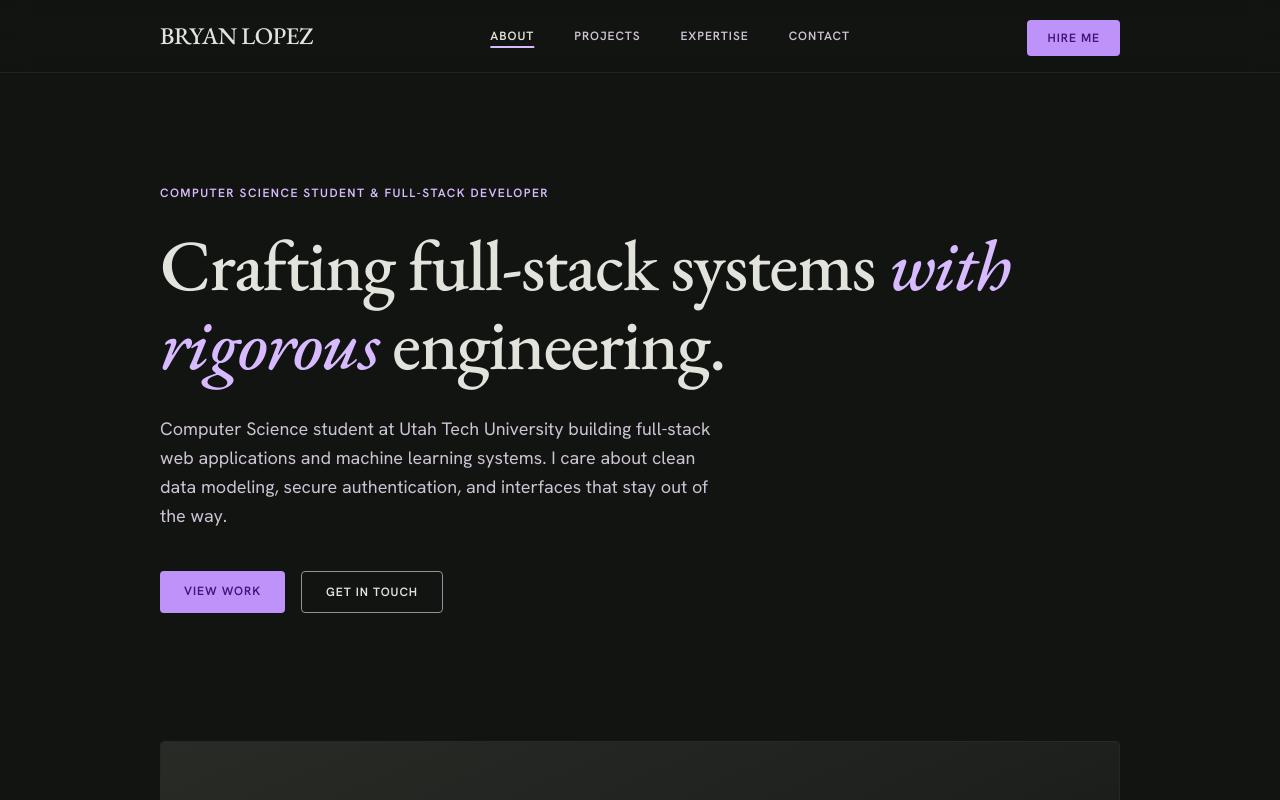
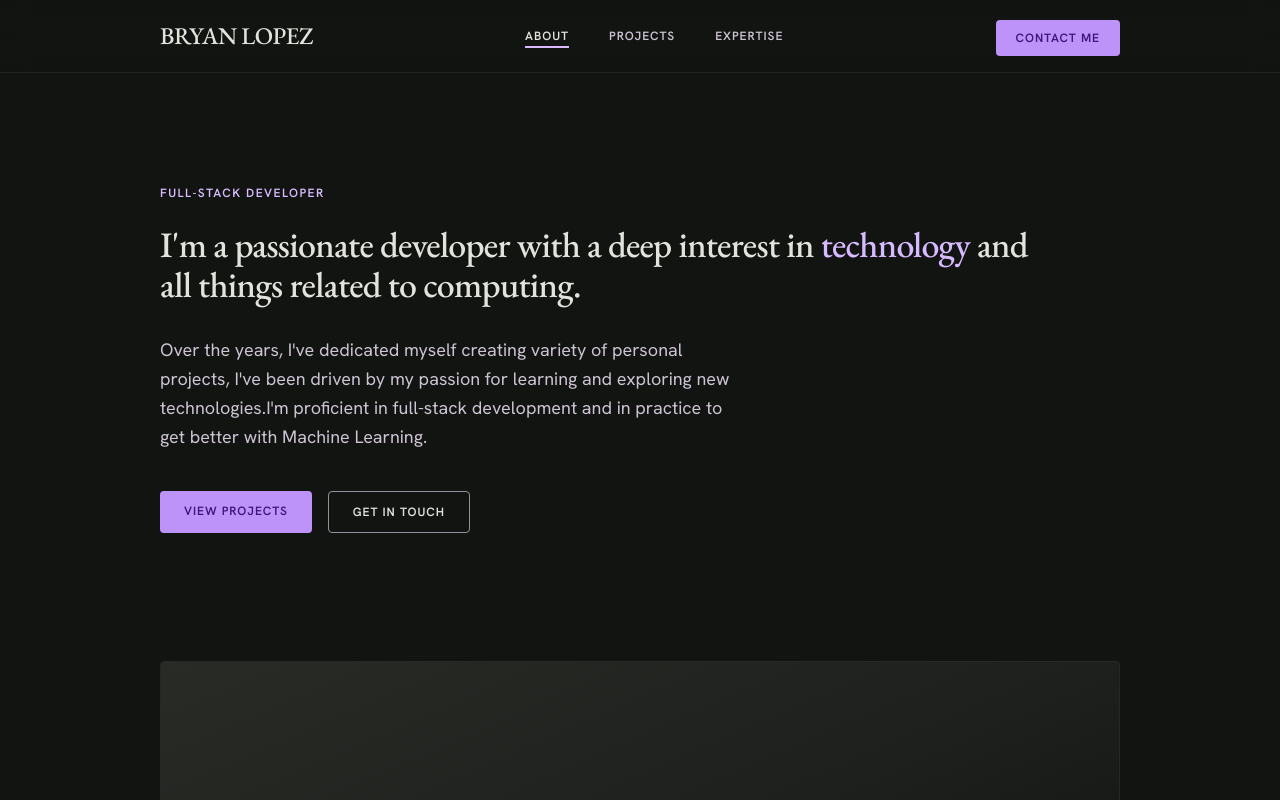
Before and after one commit to boomypig/portfolio, a React (Vite) app: page / in a window 1280 px wide. Shown: the top 800 px of the page. Built offline with nearby package versions, Linux system fonts and the light colour scheme.

Commit message:
changed work to projects and a ton of other paragraphs and headers

```diff
--- a/src/App.jsx
+++ b/src/App.jsx
@@ -1,7 +1,7 @@
 import { Routes, Route } from 'react-router-dom'
 import Layout from './components/Layout.jsx'
 import Home from './pages/Home.jsx'
-import Work from './pages/Work.jsx'
+import Projects from './pages/Projects.jsx'
 import Expertise from './pages/Expertise.jsx'
 import Contact from './pages/Contact.jsx'
 
@@ -10,7 +10,7 @@ function App() {
     <Routes>
       <Route element={<Layout />}>
         <Route index element={<Home />} />
-        <Route path="work" element={<Work />} />
+        <Route path="projects" element={<Projects />} />
         <Route path="expertise" element={<Expertise />} />
         <Route path="contact" element={<Contact />} />
       </Route>
--- a/src/components/Footer.jsx
+++ b/src/components/Footer.jsx
@@ -15,9 +15,6 @@ export default function Footer() {
           <Link to="/" className="editorial text-2xl tracking-tight text-on-surface">
             {profile.wordmark}
           </Link>
-          <p className="mt-4 text-sm text-on-surface-variant">
-            Crafting full-stack systems through rigorous engineering and clean design.
-          </p>
         </div>
 
         <div className="flex flex-col gap-6 md:items-end">
--- a/src/components/Header.jsx
+++ b/src/components/Header.jsx
@@ -37,7 +37,7 @@ export default function Header() {
             to="/contact"
             className="rounded bg-primary-container px-5 py-2.5 text-xs font-semibold uppercase tracking-[0.08em] text-on-primary transition-opacity hover:opacity-90"
           >
-            Hire Me
+            Contact Me
           </Link>
         </div>
 
@@ -73,13 +73,6 @@ export default function Header() {
                 {item.label}
               </NavLink>
             ))}
-            <Link
-              to="/contact"
-              onClick={() => setOpen(false)}
-              className="mt-2 rounded bg-primary-container px-5 py-2.5 text-center text-xs font-semibold uppercase tracking-[0.08em] text-on-primary"
-            >
-              Hire Me
-            </Link>
           </div>
         </nav>
       )}
--- a/src/data/content.js
+++ b/src/data/content.js
@@ -4,10 +4,10 @@
 export const profile = {
   name: 'Bryan Lopez Rosales',
   wordmark: 'BRYAN LOPEZ',
-  title: 'Computer Science Student & Full-Stack Developer',
-  tagline: ['Crafting full-stack systems', 'with rigorous', 'engineering.'],
+  title: 'Full-Stack Developer',
+  tagline: ["I'm a passionate developer with a deep interest in", 'technology ', ' and all things related to computing.'],
   intro:
-    'Computer Science student at Utah Tech University building full-stack web applications and machine learning systems. I care about clean data modeling, secure authentication, and interfaces that stay out of the way.',
+    "Over the years, I've dedicated myself creating variety of personal projects, I've been driven by my passion for learning and exploring new technologies.I'm proficient in full-stack development and in practice to get better with Machine Learning. ",
   shortBio:
     'Just completed my Computer Science degree at Utah Tech University and working as an IT Help Desk Technician supporting 5,000+ users. Honors student focused on full-stack engineering and applied machine learning.',
   location: 'St. George, UT',
@@ -161,7 +161,6 @@ export const timeline = [
 
 export const nav = [
   { label: 'About', to: '/' },
-  { label: 'Projects', to: '/work' },
+  { label: 'Projects', to: '/projects' },
   { label: 'Expertise', to: '/expertise' },
-  { label: 'Contact', to: '/contact' },
 ]
--- a/src/pages/Contact.jsx
+++ b/src/pages/Contact.jsx
@@ -9,7 +9,7 @@ export default function Contact() {
   return (
     <section className="shell flex min-h-[70vh] flex-col items-center justify-center py-28 text-center">
       <h1 className="editorial text-5xl text-on-surface md:text-7xl">
-        Ready to collaborate?
+        Get in Contact!
       </h1>
       <p className="mt-8 max-w-md text-on-surface-variant">
         I'm currently open to internships and new opportunities — happy to talk
--- a/src/pages/Home.jsx
+++ b/src/pages/Home.jsx
@@ -11,9 +11,9 @@ export default function Home() {
     <>
       <section className="shell pt-20 pb-24 md:pt-28 md:pb-32">
         <SectionLabel>{profile.title}</SectionLabel>
-        <h1 className="editorial mt-6 max-w-4xl text-5xl leading-[1.05] text-on-surface md:text-7xl">
+        <h1 className="editorial mt-6 max-w-4xl text-5xl leading-[1.05] text-on-surface md:text-4xl">
           {profile.tagline[0]}{' '}
-          <span className="italic text-primary">{profile.tagline[1]}</span>{' '}
+          <span className="text-primary">{profile.tagline[1]}</span>{' '}
           {profile.tagline[2]}
         </h1>
         <p className="mt-8 max-w-xl text-on-surface-variant">{profile.intro}</p>
@@ -23,7 +23,7 @@ export default function Home() {
             to="/work"
             className="rounded bg-primary-container px-6 py-3 text-xs font-semibold uppercase tracking-[0.08em] text-on-primary transition-opacity hover:opacity-90"
           >
-            View Work
+            View Projects
           </Link>
           <Link
             to="/contact"
@@ -36,7 +36,7 @@ export default function Home() {
 
       <section className="shell pb-24">
         <Link
-          to="/work"
+          to="/projects"
           className="group relative block overflow-hidden rounded border border-outline-variant/40"
         >
           <div className="aspect-[16/7] w-full bg-gradient-to-br from-surface-high via-surface-container to-surface-lowest" />
--- a/src/pages/Work.jsx
+++ b/src/pages/Projects.jsx
@@ -2,7 +2,7 @@ import { profile, projects } from '../data/content.js'
 import SectionLabel from '../components/SectionLabel.jsx'
 import Tag from '../components/Tag.jsx'
 
-export default function Work() {
+export default function Projects() {
   return (
     <>
       <section className="shell pt-20 pb-16 md:pt-28">
```
